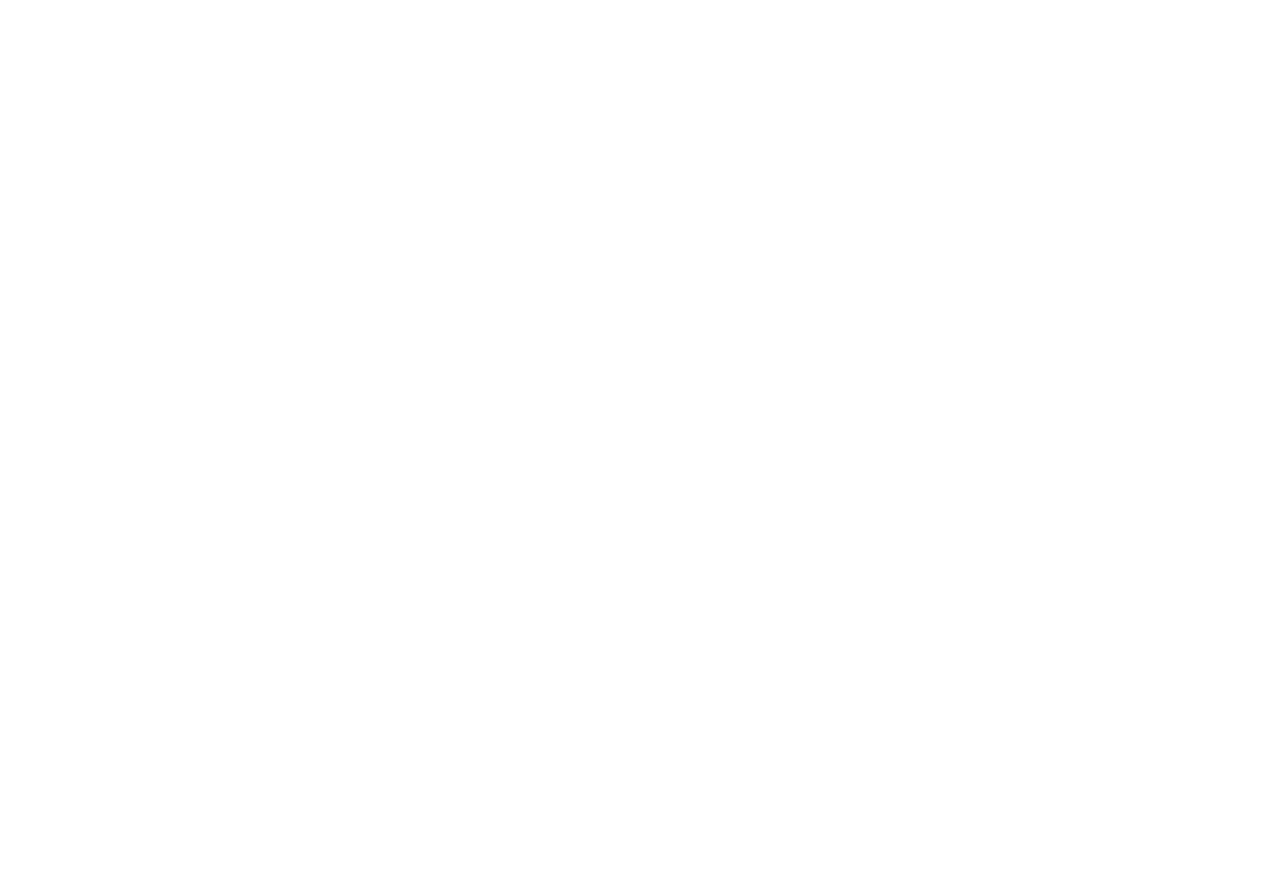
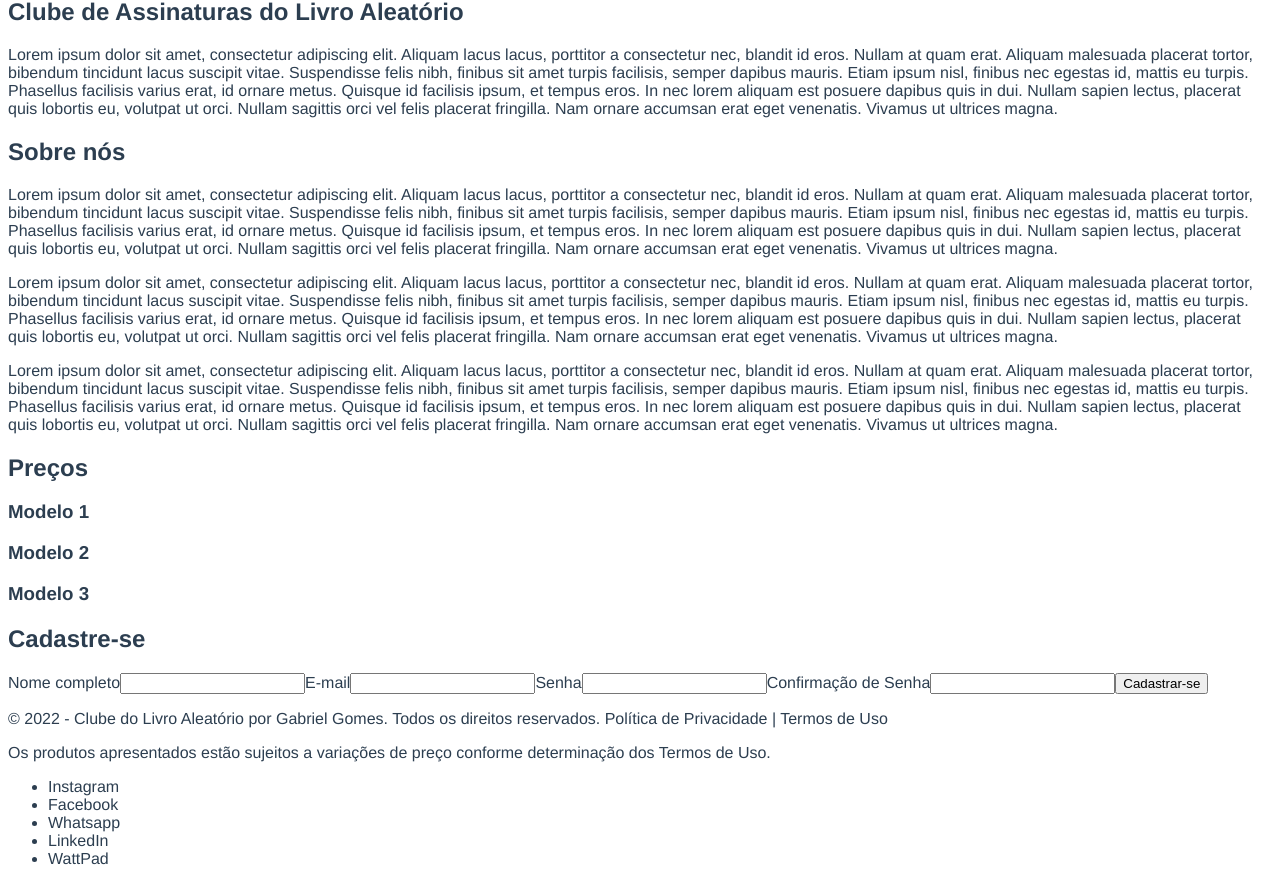
Before and after one commit to gabrielgomeso/studyingvue, a Vue app: page / in a window 1280 px wide. Shown: the part 458-1342 px from the top of the page. Before the commit the page ends 800 px from the top, so only its background shows below. Built offline with nearby package versions, Linux system fonts and the light colour scheme.

Commit message:
:pencil: Add texts and structure for base formatting and ideas

```diff
--- a/src/App.vue
+++ b/src/App.vue
@@ -14,7 +14,6 @@
   font-family: Avenir, Helvetica, Arial, sans-serif;
   -webkit-font-smoothing: antialiased;
   -moz-osx-font-smoothing: grayscale;
-  text-align: center;
   color: #2c3e50;
 }
 
--- a/src/views/HomeView.vue
+++ b/src/views/HomeView.vue
@@ -1,6 +1,81 @@
 <template>
   <div class="home">
     <img alt="Vue logo" src="../assets/logo.png">
+
+    <nav>
+      <ul>
+        <li>Início</li>
+        <li>Preços</li>
+        <li>Sobre nós</li>
+      </ul>
+    </nav>
+
+    <section>
+      <h1>Clube de Assinaturas do Livro Aleatório</h1>
+      <p>Lorem ipsum dolor sit amet, consectetur adipiscing elit. Aliquam lacus lacus, porttitor a consectetur nec, blandit id eros. Nullam at quam erat. Aliquam malesuada placerat tortor, bibendum tincidunt lacus suscipit vitae. Suspendisse felis nibh, finibus sit amet turpis facilisis, semper dapibus mauris. Etiam ipsum nisl, finibus nec egestas id, mattis eu turpis. Phasellus facilisis varius erat, id ornare metus. Quisque id facilisis ipsum, et tempus eros. In nec lorem aliquam est posuere dapibus quis in dui. Nullam sapien lectus, placerat quis lobortis eu, volutpat ut orci. Nullam sagittis orci vel felis placerat fringilla. Nam ornare accumsan erat eget venenatis. Vivamus ut ultrices magna. </p>
+    </section>
+
+    <section>
+      <h2>Sobre nós</h2>
+      <p>Lorem ipsum dolor sit amet, consectetur adipiscing elit. Aliquam lacus lacus, porttitor a consectetur nec, blandit id eros. Nullam at quam erat. Aliquam malesuada placerat tortor, bibendum tincidunt lacus suscipit vitae. Suspendisse felis nibh, finibus sit amet turpis facilisis, semper dapibus mauris. Etiam ipsum nisl, finibus nec egestas id, mattis eu turpis. Phasellus facilisis varius erat, id ornare metus. Quisque id facilisis ipsum, et tempus eros. In nec lorem aliquam est posuere dapibus quis in dui. Nullam sapien lectus, placerat quis lobortis eu, volutpat ut orci. Nullam sagittis orci vel felis placerat fringilla. Nam ornare accumsan erat eget venenatis. Vivamus ut ultrices magna. </p>
+      <p>Lorem ipsum dolor sit amet, consectetur adipiscing elit. Aliquam lacus lacus, porttitor a consectetur nec, blandit id eros. Nullam at quam erat. Aliquam malesuada placerat tortor, bibendum tincidunt lacus suscipit vitae. Suspendisse felis nibh, finibus sit amet turpis facilisis, semper dapibus mauris. Etiam ipsum nisl, finibus nec egestas id, mattis eu turpis. Phasellus facilisis varius erat, id ornare metus. Quisque id facilisis ipsum, et tempus eros. In nec lorem aliquam est posuere dapibus quis in dui. Nullam sapien lectus, placerat quis lobortis eu, volutpat ut orci. Nullam sagittis orci vel felis placerat fringilla. Nam ornare accumsan erat eget venenatis. Vivamus ut ultrices magna. </p>
+      <p>Lorem ipsum dolor sit amet, consectetur adipiscing elit. Aliquam lacus lacus, porttitor a consectetur nec, blandit id eros. Nullam at quam erat. Aliquam malesuada placerat tortor, bibendum tincidunt lacus suscipit vitae. Suspendisse felis nibh, finibus sit amet turpis facilisis, semper dapibus mauris. Etiam ipsum nisl, finibus nec egestas id, mattis eu turpis. Phasellus facilisis varius erat, id ornare metus. Quisque id facilisis ipsum, et tempus eros. In nec lorem aliquam est posuere dapibus quis in dui. Nullam sapien lectus, placerat quis lobortis eu, volutpat ut orci. Nullam sagittis orci vel felis placerat fringilla. Nam ornare accumsan erat eget venenatis. Vivamus ut ultrices magna. </p>
+    </section>
+
+    <section>
+      <h2>Preços</h2>
+
+      <div class="price-card">
+        <h3>Modelo 1</h3>
+      </div>
+
+      <div class="price-card">
+        <h3>Modelo 2</h3>
+      </div>
+
+      <div class="price-card">
+        <h3>Modelo 3</h3>
+      </div>
+    </section>
+
+    <section>
+      <h2>Cadastre-se</h2>
+
+      <form action="">
+        <label for="">Nome completo</label>
+        <input type="text">
+
+        <label for="">E-mail</label>
+        <input type="email">
+
+        <label for="">Senha</label>
+        <input type="password">
+
+        <label for="">Confirmação de Senha</label>
+        <input type="password">
+
+        <button type="submit">Cadastrar-se</button>
+      </form>
+    </section>
+
+    <footer>
+      <p>
+        © 2022 - Clube do Livro Aleatório por Gabriel Gomes. Todos os direitos reservados. Política de Privacidade | Termos de Uso
+      </p>
+      <p>
+        Os produtos apresentados estão sujeitos a variações de preço conforme determinação dos Termos de Uso.
+      </p>
+
+      <div class="socials">
+        <ul>
+          <li>Instagram</li>
+          <li>Facebook</li>
+          <li>Whatsapp</li>
+          <li>LinkedIn</li>
+          <li>WattPad</li>
+        </ul>
+      </div>
+    </footer>
   </div>
 </template>
 
```
